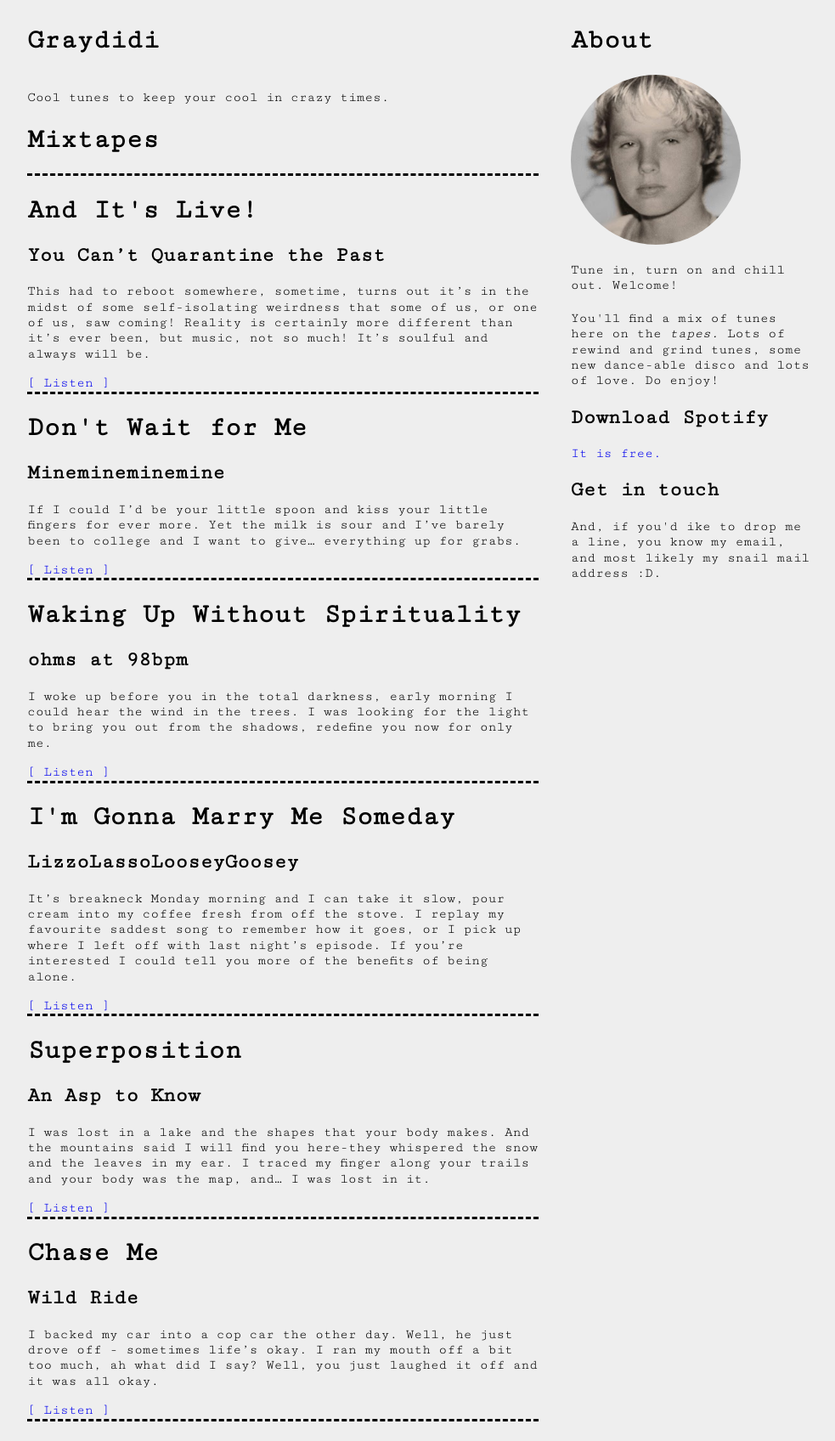
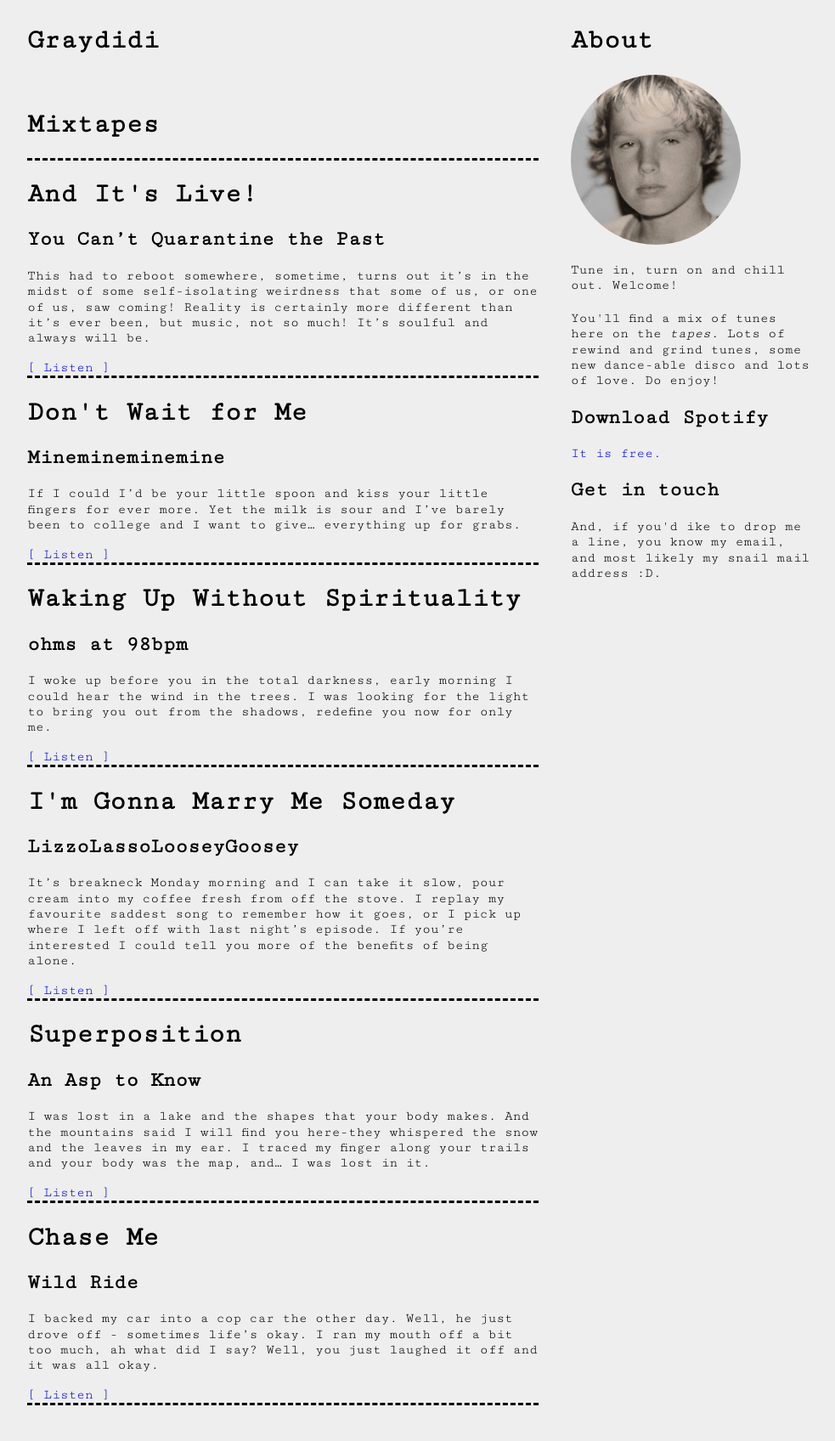
Before and after one commit to sodanovels/demonmusic, a Jekyll site: the page built from index.html, in a window 1280 px wide. Shown: the whole page at 85% size, without its empty margins (147-1130 px from the left). Built offline with Jekyll 4.4.1, drawn with Linux system fonts in a browser that asks for light colours; nearby versions of some CDN libraries; the list of posts is cut into pages by our own code.

Commit message:
Update _config.yml

```diff
--- a/_config.yml
+++ b/_config.yml
@@ -2,7 +2,7 @@
 title: Graydidi
 url: https://graydidi.com
 baseurl: "https://graydidi.com"
-desc: Cool tunes to keep your cool in crazy times.
+desc:
 about: Tune in, turn on and chill out. Welcome!
 image: https://graydidi.com/graydidi_headshot.jpg
 excerpt_separator: "<!-- more -->"
```
